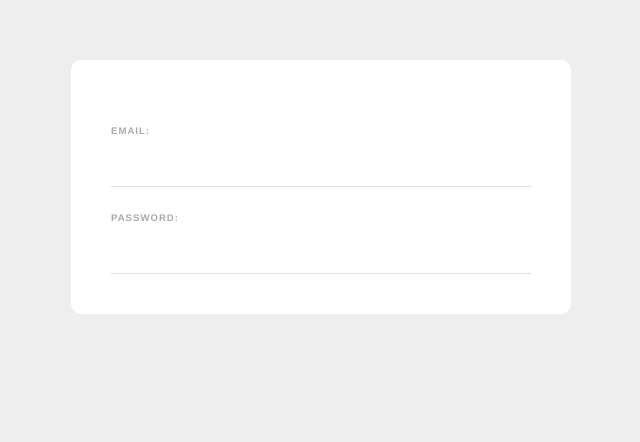
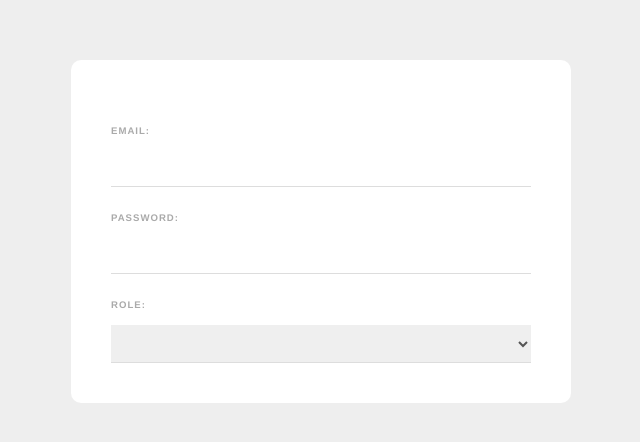
Before and after one commit to SamuelVera/vue-web-form, a Vue app: page / in a window 1280 px wide. Shown: the top 442 px of the page, without its empty margins (319-959 px from the left). Built offline with nearby package versions, Linux system fonts and the light colour scheme.

Commit message:
Select box lesson

```diff
--- a/src/components/SignUpForm.component.vue
+++ b/src/components/SignUpForm.component.vue
@@ -4,8 +4,16 @@
     <!--v-model directive is used for 2-way databinding-->
     <!--v-model binds the given property of the data object to this input-->
     <input type="email" required v-model="email" />
+
     <label>Password:</label>
     <input type="password" required v-model="password" />
+
+    <label>Role:</label>
+    <!--v-model for a select-->
+    <select v-model="role">
+      <option value="developer">Web Developer</option>
+      <option value="designer">Web Designer</option>
+    </select>
   </form>
 </template>
 
@@ -17,6 +25,8 @@
       email: "",
       /**User password */
       password: "",
+      /**User role */
+      role: "",
     };
   },
 };
@@ -40,7 +50,8 @@
   letter-spacing: 1px;
   font-weight: bold;
 }
-input {
+input,
+select {
   display: block;
   padding: 10px 6px;
   width: 100%;
```
